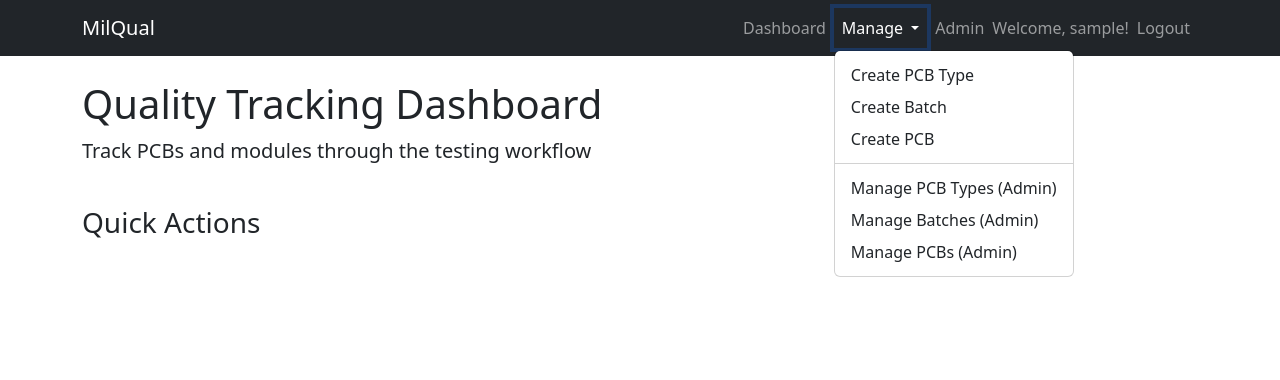
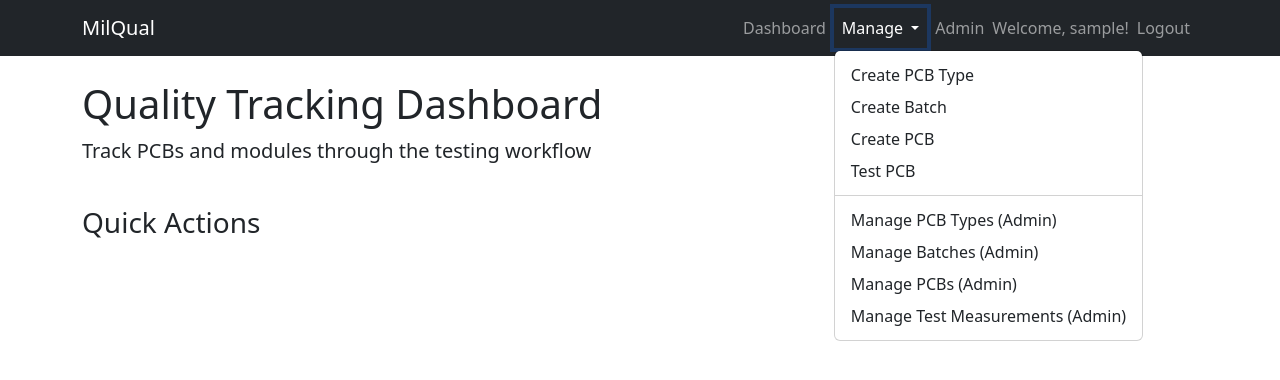
Before and after one commit to yhendricks/MilQual, a Django app: page / in a window 1280 px wide, after a click on "Manage". Shown: the top 380 px of the page. Run offline with Django 4.2, Linux system fonts and the light colour scheme; the visitor is signed in with stand-in values (Sample User, id 1); parts of the project's set-up code (start-up, migrations or seed data) failed here and were passed over.

Commit message:
Move Test PCB option to the Manage dropdown menu

```diff
--- a/pcb_tracker/templates/base.html
+++ b/pcb_tracker/templates/base.html
@@ -13,11 +13,6 @@
             <div class="navbar-nav">
                 <a class="nav-link" href="{% url 'dashboard' %}">Dashboard</a>
                 {% if user.is_authenticated %}
-                    {% for group in user.groups.all %}
-                        {% if group.name == 'board_tester_lvl1' or group.name == 'board_tester_lvl2' %}
-                            <a class="nav-link" href="{% url 'pcb_test' %}">Test PCB</a>
-                        {% endif %}
-                    {% endfor %}
                     {% for group in user.groups.all %}
                         {% if group.name == 'assembler_lvl1' %}
                             <a class="nav-link" href="{% url 'module_assemble' %}">Assemble Module</a>
@@ -40,10 +35,12 @@
                                 <li><a class="dropdown-item" href="{% url 'pcb_type_create' %}">Create PCB Type</a></li>
                                 <li><a class="dropdown-item" href="{% url 'batch_create' %}">Create Batch</a></li>
                                 <li><a class="dropdown-item" href="{% url 'pcb_create' %}">Create PCB</a></li>
+                                <li><a class="dropdown-item" href="{% url 'pcb_test' %}">Test PCB</a></li>
                                 <li><hr class="dropdown-divider"></li>
                                 <li><a class="dropdown-item" href="/admin/pcb_tracker/pcbtype/">Manage PCB Types (Admin)</a></li>
                                 <li><a class="dropdown-item" href="/admin/pcb_tracker/batch/">Manage Batches (Admin)</a></li>
                                 <li><a class="dropdown-item" href="/admin/pcb_tracker/pcb/">Manage PCBs (Admin)</a></li>
+                                <li><a class="dropdown-item" href="/admin/pcb_tracker/testmeasurement/">Manage Test Measurements (Admin)</a></li>
                             {% endif %}
 
                             <!-- Show to users with specific permissions -->
@@ -59,6 +56,10 @@
                                     <li><a class="dropdown-item" href="{% url 'pcb_type_create' %}">Create PCB Type</a></li>
                                     <li><a class="dropdown-item" href="/admin/pcb_tracker/pcbtype/">Manage PCB Types</a></li>
                                     <li><hr class="dropdown-divider"></li>
+                                {% endif %}
+
+                                {% if group.name == 'board_tester_lvl1' or group.name == 'board_tester_lvl2' %}
+                                    <li><a class="dropdown-item" href="{% url 'pcb_test' %}">Test PCB</a></li>
                                 {% endif %}
                             {% endfor %}
 
```
